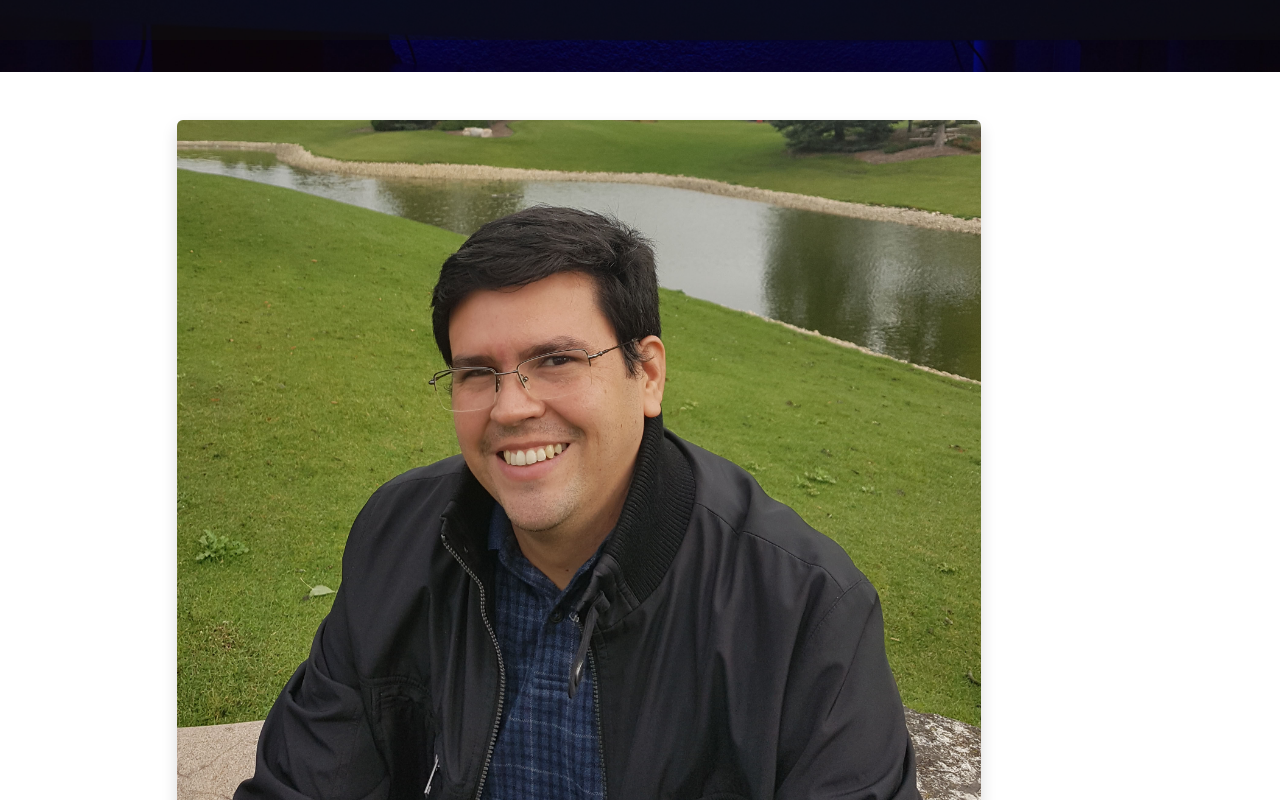
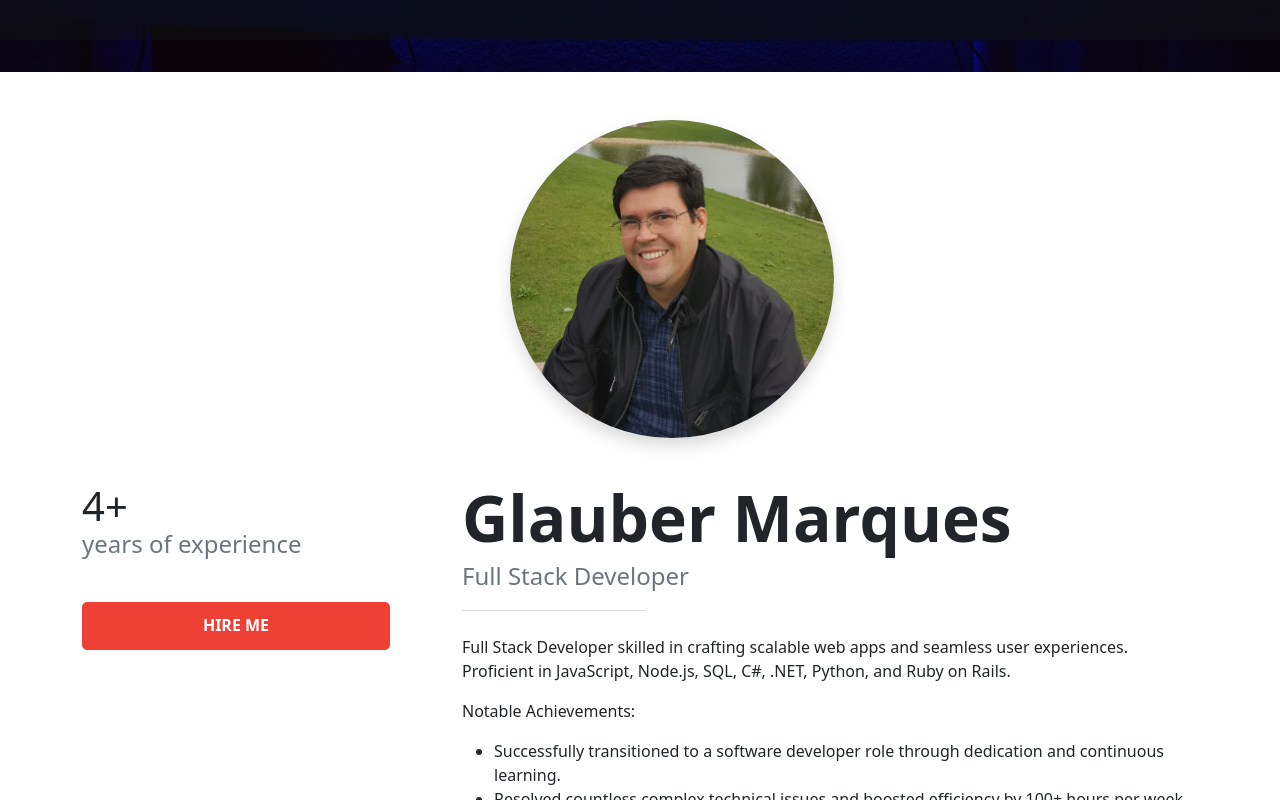
Before and after one commit to glaubervilane/MyPortfolio, a React (Create React App) app: page / in a window 1280 px wide. Shown: the part 760-1560 px from the top of the page. Built offline with nearby package versions, Linux system fonts and the light colour scheme.

Commit message:
Updated styles to about section

```diff
--- a/src/App.css
+++ b/src/App.css
@@ -130,7 +130,8 @@ nav ul li {
 }
 
 .profile-picture {
-  width: 50.25rem;
+  width: 20.25rem;
+  border-radius: 50%;
 }
 
 @media(max-width: 768px) {
--- a/src/components/About.js
+++ b/src/components/About.js
@@ -4,12 +4,12 @@ import MyPhoto from '../me-about.jpg'
 
 function About() {
   return (
-    <div className='about-wraper'>
+    <div className='about-wraper' id='about-wraper'>
       <section className="py-3 py-md-5">
         <div className="container mb-4 mb-md-5">
           <div className="row justify-content-md-center">
-            <div className="col-12 col-md-10 col-xxl-8">
-              <img className='img-fluid rounded shadow profile-picture' src={MyPhoto} alt="MyPhoto..." />
+            <div className="col-md-6 offset-md-3">
+              <img className='img-fluid rounded-circle shadow profile-picture' src={MyPhoto} alt="MyPhoto..." />
             </div>
           </div>
         </div>
--- a/src/components/Navbar.js
+++ b/src/components/Navbar.js
@@ -20,7 +20,7 @@ const Navbar = () => {
               <a className="nav-link" href="#">Home</a>
             </li>
             <li className="nav-item">
-              <a className="nav-link" href="#">about me</a>
+              <a className="nav-link" href="#about-wraper">about me</a>
             </li>
             <li className="nav-item">
               <a className="nav-link" href="#">services</a>
```
